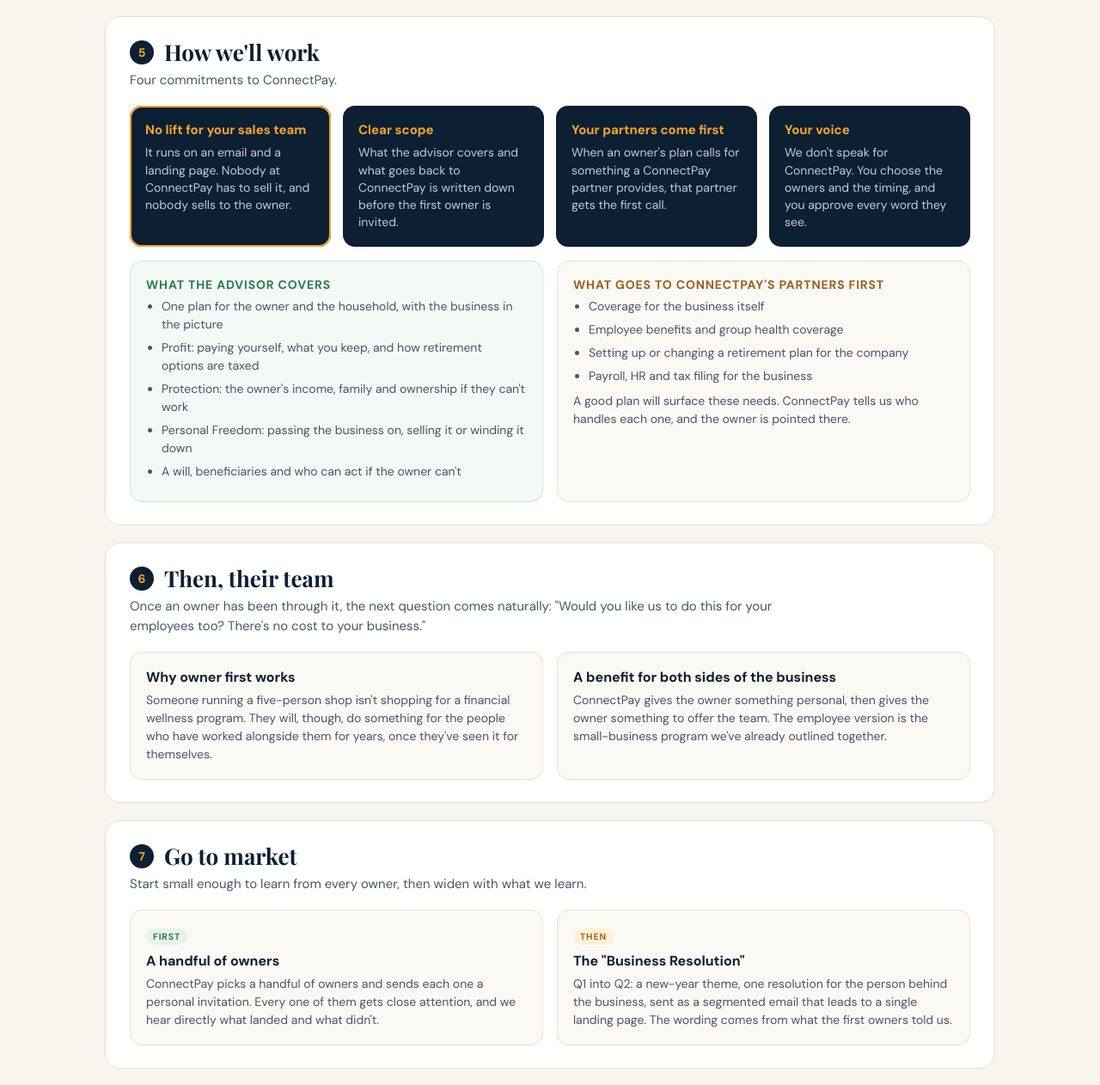
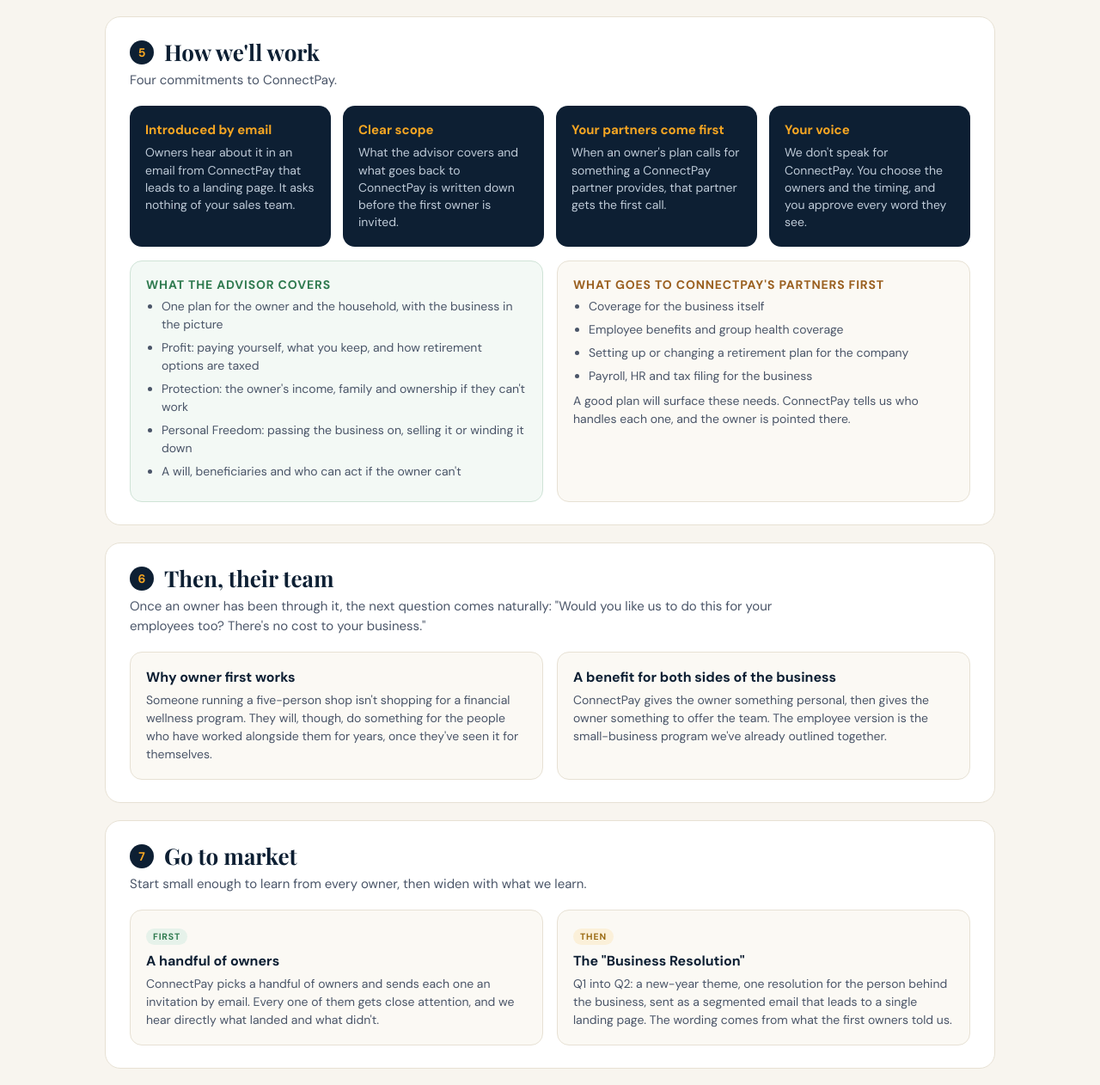
Before and after one commit to AssetAlign/assetalign-connectpay-demo, a plain HTML site: page owners/index.html in a window 1280 px wide. Shown: the part 2407-3669 px from the top of the page at 86% size. Drawn offline with nearby package versions, Linux system fonts and the light colour scheme.

Commit message:
Owner draft: introduction is by email

```diff
--- a/owners/index.html
+++ b/owners/index.html
@@ -189,7 +189,7 @@ footer{text-align:center;font-size:12px;color:var(--muted);padding:6px 16px 30px
     <div class="ph"><span class="num">5</span><h2>How we'll work</h2></div>
     <p class="lead">Four commitments to ConnectPay.</p>
     <div class="grid4">
-      <div class="rule star"><h3>No lift for your sales team</h3><p>It runs on an email and a landing page. Nobody at ConnectPay has to sell it, and nobody sells to the owner.</p></div>
+      <div class="rule"><h3>Introduced by email</h3><p>Owners hear about it in an email from ConnectPay that leads to a landing page. It asks nothing of your sales team.</p></div>
       <div class="rule"><h3>Clear scope</h3><p>What the advisor covers and what goes back to ConnectPay is written down before the first owner is invited.</p></div>
       <div class="rule"><h3>Your partners come first</h3><p>When an owner's plan calls for something a ConnectPay partner provides, that partner gets the first call.</p></div>
       <div class="rule"><h3>Your voice</h3><p>We don't speak for ConnectPay. You choose the owners and the timing, and you approve every word they see.</p></div>
@@ -224,7 +224,7 @@ footer{text-align:center;font-size:12px;color:var(--muted);padding:6px 16px 30px
     <div class="ph"><span class="num">7</span><h2>Go to market</h2></div>
     <p class="lead">Start small enough to learn from every owner, then widen with what we learn.</p>
     <div class="grid2">
-      <div class="card"><span class="who cp">First</span><h3>A handful of owners</h3><p class="s">ConnectPay picks a handful of owners and sends each one a personal invitation. Every one of them gets close attention, and we hear directly what landed and what didn't.</p></div>
+      <div class="card"><span class="who cp">First</span><h3>A handful of owners</h3><p class="s">ConnectPay picks a handful of owners and sends each one an invitation by email. Every one of them gets close attention, and we hear directly what landed and what didn't.</p></div>
       <div class="card"><span class="who both">Then</span><h3>The "Business Resolution"</h3><p class="s">Q1 into Q2: a new-year theme, one resolution for the person behind the business, sent as a segmented email that leads to a single landing page. The wording comes from what the first owners told us.</p></div>
     </div>
   </section>
```
